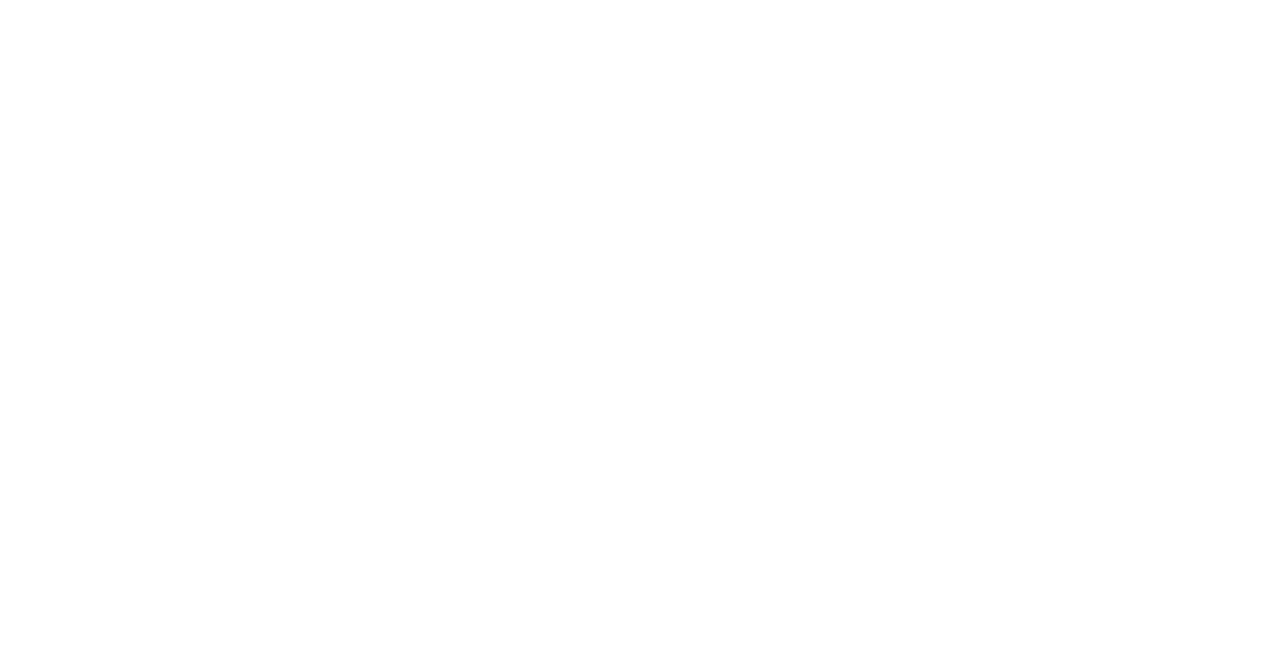
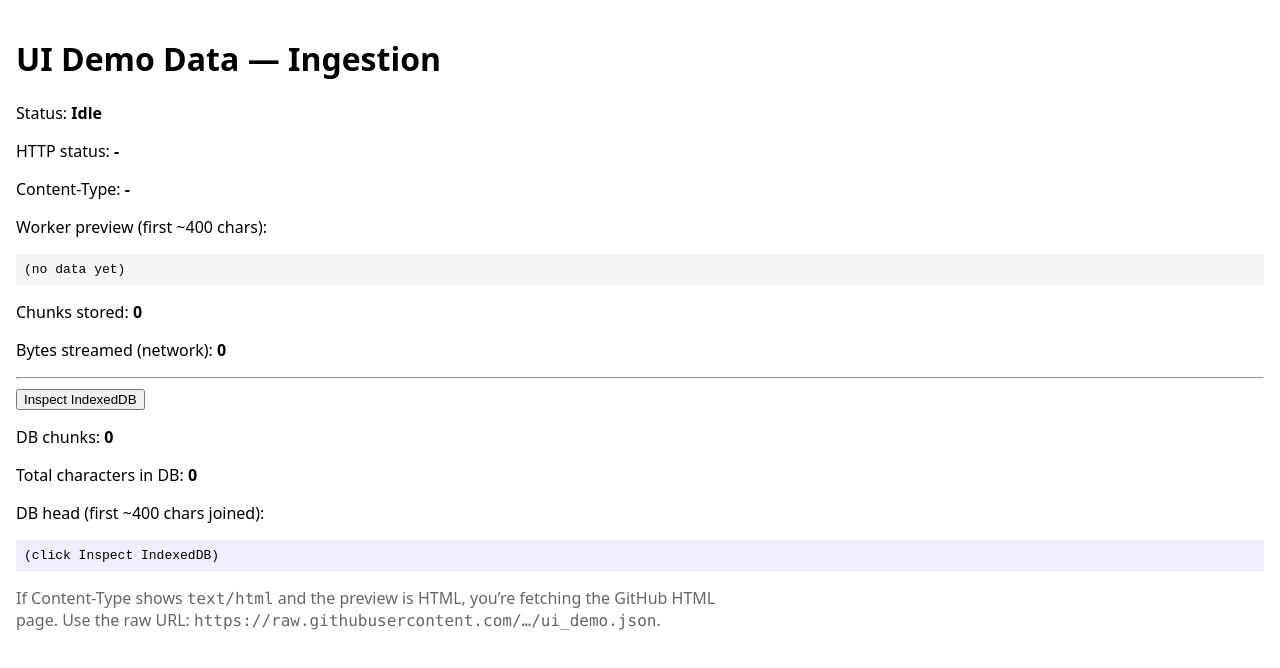
Before and after one commit to srivardhanvura/KaiCyberDashboard, a React (Create React App) app in the folder react-dashboard/: page / in a window 1280 px wide. Shown: the top 668 px of the page. Built offline with nearby package versions, Linux system fonts and the light colour scheme.

Commit message:
worker base

```diff
--- a/react-dashboard/src/App.tsx
+++ b/react-dashboard/src/App.tsx
@@ -1,9 +1,114 @@
-import React from 'react';
-import './App.css';
+import React from "react";
+import { db } from "./db/db"; // reuse Dexie on main thread too
 
 function App() {
+  const [status, setStatus] = React.useState("Idle");
+  const [chunks, setChunks] = React.useState(0);
+  const [bytes, setBytes] = React.useState(0);
+  const [contentType, setContentType] = React.useState<string | null>(null);
+  const [httpStatus, setHttpStatus] = React.useState<number | null>(null);
+  const [preview, setPreview] = React.useState("");
+
+  React.useEffect(() => {
+    const worker = new Worker(new URL("./worker/worker.ts", import.meta.url), {
+      type: "module",
+    });
+
+    worker.onmessage = (e: MessageEvent<any>) => {
+      const msg = e.data;
+      if (msg?.type === "INFO") {
+        if (msg.preview) setPreview(msg.preview);
+      } else if (msg?.type === "PROGRESS") {
+        setStatus("Ingesting…");
+        setChunks(msg.chunks);
+        setBytes(msg.bytes);
+      } else if (msg?.type === "DONE") {
+        setStatus("Done ✔");
+        setChunks(msg.chunks);
+        setBytes(msg.bytes);
+      } else if (msg?.type === "ERROR") {
+        setStatus(`Error: ${msg.message}`);
+      }
+    };
+
+    worker.postMessage({ type: "START" });
+    return () => worker.terminate();
+  }, []);
+
+  // Simple read-back from IndexedDB
+  const [dbCount, setDbCount] = React.useState<number>(0);
+  const [dbChars, setDbChars] = React.useState<number>(0);
+  const [dbHead, setDbHead] = React.useState<string>("");
+
+  const inspectDb = async () => {
+    // how many chunks total
+    const cnt = await db.chunks.count();
+
+    // peek at the first few chunks (in order)
+    const firstFew = await db.chunks.orderBy("seq").limit(3).toArray();
+
+    // stream through all records to sum character counts (memory-safe)
+    let totalChars = 0;
+    await db.chunks.toCollection().each((c) => {
+      totalChars += c.data.length;
+    });
+
+    setDbCount(cnt);
+    setDbChars(totalChars);
+    setDbHead(
+      firstFew
+        .map((c) => c.data)
+        .join("")
+        .slice(0, 400)
+    );
+  };
+
   return (
-    <div className="App">
+    <div style={{ fontFamily: "system-ui", padding: 16 }}>
+      <h1>UI Demo Data — Ingestion</h1>
+
+      <p>
+        Status: <b>{status}</b>
+      </p>
+      <p>
+        HTTP status: <b>{httpStatus ?? "-"}</b>
+      </p>
+      <p>
+        Content-Type: <b>{contentType ?? "-"}</b>
+      </p>
+      <p>Worker preview (first ~400 chars):</p>
+      <pre
+        style={{ background: "#f5f5f5", padding: 8, whiteSpace: "pre-wrap" }}
+      >
+        {preview || "(no data yet)"}
+      </pre>
+
+      <p>
+        Chunks stored: <b>{chunks.toLocaleString()}</b>
+      </p>
+      <p>
+        Bytes streamed (network): <b>{bytes.toLocaleString()}</b>
+      </p>
+
+      <hr />
+
+      <button onClick={inspectDb}>Inspect IndexedDB</button>
+      <p>
+        DB chunks: <b>{dbCount}</b>
+      </p>
+      <p>
+        Total characters in DB: <b>{dbChars.toLocaleString()}</b>
+      </p>
+      <p>DB head (first ~400 chars joined):</p>
+      <pre style={{ background: "#eef", padding: 8, whiteSpace: "pre-wrap" }}>
+        {dbHead || "(click Inspect IndexedDB)"}
+      </pre>
+
+      <p style={{ color: "#666", maxWidth: 700 }}>
+        If Content-Type shows <code>text/html</code> and the preview is HTML,
+        you’re fetching the GitHub HTML page. Use the raw URL:{" "}
+        <code>https://raw.githubusercontent.com/…/ui_demo.json</code>.
+      </p>
     </div>
   );
 }
--- /dev/null
+++ b/react-dashboard/src/db/db.ts
@@ -0,0 +1,20 @@
+import Dexie, { Table } from "dexie";
+
+export type Chunk = {
+  id?: number;
+  seq: number;
+  data: string;
+};
+
+class DemoDB extends Dexie {
+  chunks!: Table<Chunk, number>;
+
+  constructor() {
+    super("ui-dashboard-db");
+    this.version(1).stores({
+      chunks: "++id, seq"
+    });
+  }
+}
+
+export const db = new DemoDB();
--- /dev/null
+++ b/react-dashboard/src/worker/worker.ts
@@ -0,0 +1,82 @@
+/// <reference lib="webworker" />
+import { db } from "../db/db";
+
+declare const self: DedicatedWorkerGlobalScope;
+
+type InMsg = { type: "START" };
+type OutMsg =
+  | { type: "PROGRESS"; chunks: number; bytes: number }
+  | { type: "DONE"; chunks: number; bytes: number }
+  | {
+      type: "INFO";
+      contentType: string | null;
+      status: number;
+      preview: string;
+    }
+  | { type: "ERROR"; message: string };
+
+const LOCAL_URL = `${self.location.origin}/data/ui_demo.json`;
+
+self.onmessage = (e: MessageEvent<InMsg>) => {
+  if (e.data?.type === "START") {
+    startIngest().catch((err) =>
+      post({ type: "ERROR", message: String(err?.message || err) })
+    );
+  }
+};
+
+function post(m: OutMsg) {
+  (self as any).postMessage(m);
+}
+
+async function startIngest() {
+  // 1) Clear DB to avoid duplicates
+  await db.chunks.clear();
+
+  // 2) Fetch stream from same-origin public asset
+  const res = await fetch(LOCAL_URL, { redirect: "follow", cache: "no-store" });
+  const ct = res.headers.get("content-type");
+  post({ type: "INFO", contentType: ct, status: res.status, preview: "" });
+
+  if (!res.ok || !res.body) {
+    throw new Error(`Fetch failed: ${res.status} ${res.statusText}`);
+  }
+
+  const reader = res.body.getReader();
+  const decoder = new TextDecoder();
+  let seq = 0;
+  let totalBytes = 0;
+  let previewStr = "";
+
+  while (true) {
+    const { value, done } = await reader.read();
+    if (done) break;
+
+    totalBytes += value.byteLength;
+    const text = decoder.decode(value, { stream: true });
+
+    // small preview for sanity check
+    if (previewStr.length < 400) {
+      previewStr += text.slice(0, 400 - previewStr.length);
+      post({
+        type: "INFO",
+        contentType: ct,
+        status: res.status,
+        preview: previewStr,
+      });
+    }
+
+    // store this chunk
+    await db.chunks.add({ seq, data: text });
+    seq++;
+
+    if (seq % 5 === 0) {
+      post({ type: "PROGRESS", chunks: seq, bytes: totalBytes });
+    }
+  }
+
+  // finalize decoder
+  decoder.decode(new Uint8Array(), { stream: false });
+
+  post({ type: "DONE", chunks: await db.chunks.count(), bytes: totalBytes });
+}
```
